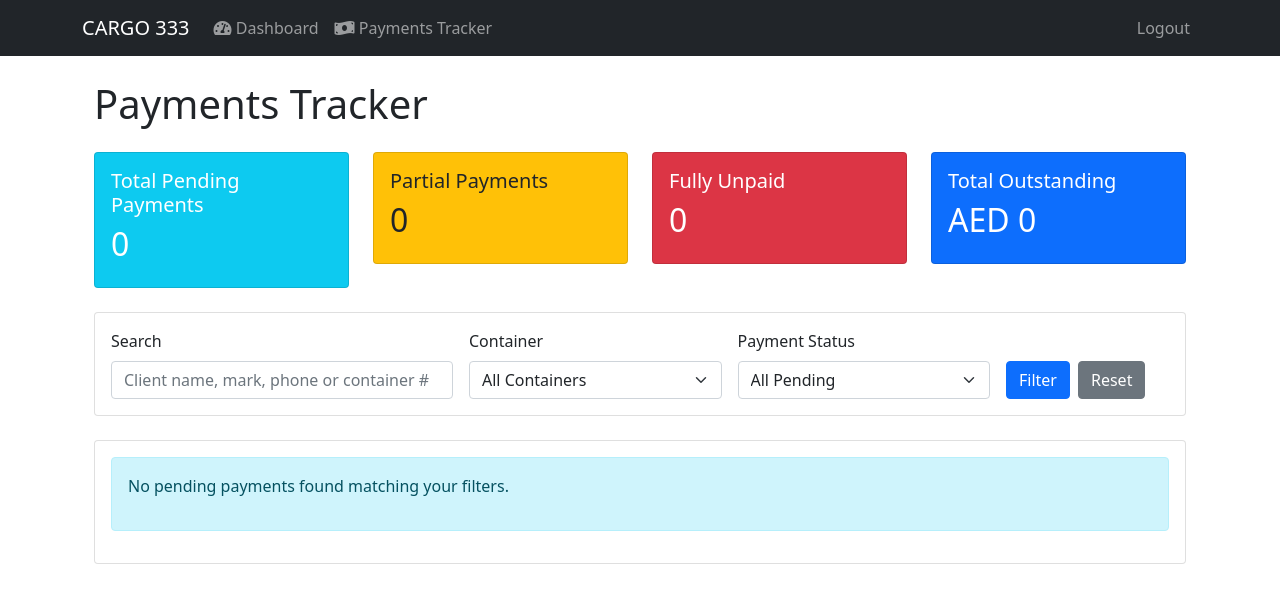
After one commit to Cargos333/cargo333, a Flask app: page /payments-tracker in a window 1280 px wide. The commit adds this page. Shown: the top 603 px of the page. Run offline with Flask 3, Linux system fonts and the light colour scheme; a user stored in the database is signed in; tables that the repository leaves empty hold one stand-in row (values such as "Sample post").

Commit message:
first commit

```diff
--- a/app.py
+++ b/app.py
@@ -955,6 +955,129 @@ def get_shipment_details(id):
     except Exception as e:
         return jsonify({'error': str(e)}), 500
 
+@app.route('/payments-tracker')
+@login_required
+def payments_tracker():
+    """Page to track clients with unpaid or partially paid shipments in delivered containers"""
+
+    # Get filters from query parameters
+    container_filter = request.args.get('container', '')
+    payment_filter = request.args.get('payment_status', '')
+    search_query = request.args.get('search', '').strip()
+
+    # Base query to get unpaid or partially paid shipments from DELIVERED containers only
+    query = db.session.query(
+        Shipment, Client, Container
+    ).join(
+        Client, Shipment.client_id == Client.id
+    ).join(
+        Container, Shipment.container_id == Container.id
+    ).filter(
+        Container.status == 'delivered',  # Only show delivered containers
+        Shipment.payment_status.in_(['unpaid', 'partial'])
+    )
+
+    # Apply filters if provided
+    if container_filter:
+        query = query.filter(Container.id == container_filter)
+
+    if payment_filter:
+        query = query.filter(Shipment.payment_status == payment_filter)
+
+    if search_query:
+        query = query.filter(
+            db.or_(
+                Client.name.ilike(f'%{search_query}%'),
+                Client.mark.ilike(f'%{search_query}%'),
+                Client.phone.ilike(f'%{search_query}%'),
+                Container.container_number.ilike(f'%{search_query}%')
+            )
+        )
+
+    # Get all results
+    results = query.order_by(Container.id, Client.name).all()
+
+    # Get all containers for the filter dropdown - only delivered ones
+    containers = Container.query.filter_by(status='delivered').order_by(
+        Container.id.desc()
+    ).all()
+
+    # Calculate statistics
+    total_unpaid = sum([(s.price + s.extra_charge - (s.paid_amount or 0)) for s, c, cont in results])
+    total_items = len(results)
+    unpaid_count = len([s for s, c, cont in results if s.payment_status == 'unpaid'])
+    partial_count = len([s for s, c, cont in results if s.payment_status == 'partial'])
+
+    return render_template(
+        'payments_tracker.html',
+        results=results,
+        containers=containers,
+        container_filter=container_filter,
+        payment_filter=payment_filter,
+        search_query=search_query,
+        total_unpaid=total_unpaid,
+        total_items=total_items,
+        unpaid_count=unpaid_count,
+        partial_count=partial_count
+    )
+
+@app.route('/shipment/<int:id>/mark-as-paid', methods=['POST'])
+@login_required
+def mark_shipment_paid(id):
+    """Mark a shipment as paid from the payments tracker"""
+    try:
+        shipment = Shipment.query.get_or_404(id)
+
+        # Set payment status to paid and update paid_amount
+        shipment.payment_status = 'paid'
+        shipment.paid_amount = shipment.price + shipment.extra_charge
+
+        db.session.commit()
+        flash(f'Payment for client {shipment.client.mark} has been marked as paid', 'success')
+    except Exception as e:
+        db.session.rollback()
+        flash(f'Error updating payment status: {str(e)}', 'danger')
+
+    # Return to payments tracker with original filters
+    return redirect(request.referrer or url_for('payments_tracker'))
+
+@app.route('/shipment/<int:id>/update-partial-payment', methods=['POST'])
+@login_required
+def update_partial_payment(id):
+    """Update partial payment amount for a shipment"""
+    try:
+        shipment = Shipment.query.get_or_404(id)
+
+        # Get the new paid amount from form
+        paid_amount = float(request.form.get('paid_amount', 0))
+        total_amount = shipment.price + shipment.extra_charge
+
+        # Validate the amount (must be between 0 and total price)
+        if paid_amount < 0 or paid_amount > total_amount:
+            flash('Invalid payment amount', 'danger')
+            return redirect(request.referrer or url_for('payments_tracker'))
+
+        # Update payment status based on amount
+        if paid_amount == 0:
+            shipment.payment_status = 'unpaid'
+        elif paid_amount >= total_amount:
+            shipment.payment_status = 'paid'
+            shipment.paid_amount = total_amount
+        else:
+            shipment.payment_status = 'partial'
+            shipment.paid_amount = paid_amount
+
+        db.session.commit()
+        flash(f'Payment for client {shipment.client.mark} has been updated', 'success')
+    except ValueError:
+        flash('Please enter a valid payment amount', 'danger')
+    except Exception as e:
+        db.session.rollback()
+        flash(f'Error updating payment: {str(e)}', 'danger')
+
+    # Return to payments tracker with original filters
+    return redirect(request.referrer or url_for('payments_tracker'))
+
 if __name__ == '__main__':
     with app.app_context():
         db.create_all()
--- a/templates/base.html
+++ b/templates/base.html
@@ -19,30 +19,47 @@
                     {% if current_user.is_authenticated %}
                     {% if current_user.role != 'Manager' %}
                     <li class="nav-item">
-                        <a class="nav-link" href="/">Dashboard</a>
+                        <a class="nav-link" href="/">
+                            <i class="fas fa-tachometer-alt"></i> Dashboard
+                        </a>
                     </li>
                     {% endif %}
                     {% if current_user.role == 'Admin' or current_user.role == 'Secretary' %}
                     <li class="nav-item">
-                        <a class="nav-link" href="{{ url_for('add_container') }}">Add Container</a>
+                        <a class="nav-link" href="{{ url_for('add_container') }}">
+                            <i class="fas fa-plus"></i> Add Container
+                        </a>
                     </li>
                     <li class="nav-item">
-                        <a class="nav-link" href="{{ url_for('clients') }}">Clients</a>
+                        <a class="nav-link" href="{{ url_for('clients') }}">
+                            <i class="fas fa-edit"></i> Clients
+                        </a>
                     </li>
                     {% endif %}
                     {% if current_user.role == 'Admin' or current_user.role == 'Manager' %}
                     <li class="nav-item">
-                        <a class="nav-link" href="{{ url_for('container_search') }}">Container Search</a>
+                        <a class="nav-link" href="{{ url_for('container_search') }}">
+                            <i class="fas fa-search"></i> Container Search
+                        </a>
                     </li>
                     {% endif %}
                     {% if current_user.role == 'Admin' %}
                     <li class="nav-item">
-                        <a class="nav-link" href="{{ url_for('history') }}">History</a>
+                        <a class="nav-link" href="{{ url_for('history') }}">
+                            <i class="fas fa-history"></i> History
+                        </a>
                     </li>
                     <li class="nav-item">
-                        <a class="nav-link" href="{{ url_for('employees') }}">Employees</a>
+                        <a class="nav-link" href="{{ url_for('employees') }}">
+                            <i class="fas fa-users"></i> Employees
+                        </a>
                     </li>
                     {% endif %}
+                    <li class="nav-item">
+                        <a class="nav-link" href="{{ url_for('payments_tracker') }}">
+                            <i class="fas fa-money-bill-wave"></i> Payments Tracker
+                        </a>
+                    </li>
                     </ul>
                     <ul class="navbar-nav">
                         <li class="nav-item">
--- /dev/null
+++ b/templates/payments_tracker.html
@@ -0,0 +1,228 @@
+{% extends "base.html" %}
+{% block content %}
+<div class="container">
+    <h1 class="mb-4">Payments Tracker</h1>
+
+    <!-- Statistics Cards -->
+    <div class="row mb-4">
+        <div class="col-md-3">
+            <div class="card bg-info text-white">
+                <div class="card-body">
+                    <h5 class="card-title">Total Pending Payments</h5>
+                    <h2>{{ total_items }}</h2>
+                </div>
+            </div>
+        </div>
+        <div class="col-md-3">
+            <div class="card bg-warning text-dark">
+                <div class="card-body">
+                    <h5 class="card-title">Partial Payments</h5>
+                    <h2>{{ partial_count }}</h2>
+                </div>
+            </div>
+        </div>
+        <div class="col-md-3">
+            <div class="card bg-danger text-white">
+                <div class="card-body">
+                    <h5 class="card-title">Fully Unpaid</h5>
+                    <h2>{{ unpaid_count }}</h2>
+                </div>
+            </div>
+        </div>
+        <div class="col-md-3">
+            <div class="card bg-primary text-white">
+                <div class="card-body">
+                    <h5 class="card-title">Total Outstanding</h5>
+                    <h2>AED {{ total_unpaid|format_number }}</h2>
+                </div>
+            </div>
+        </div>
+    </div>
+
+    <!-- Filters -->
+    <div class="card mb-4">
+        <div class="card-body">
+            <form method="GET" action="{{ url_for('payments_tracker') }}" class="row g-3">
+                <div class="col-md-4">
+                    <label for="search" class="form-label">Search</label>
+                    <input type="text" class="form-control" id="search" name="search"
+                           placeholder="Client name, mark, phone or container #" value="{{ search_query }}">
+                </div>
+                <div class="col-md-3">
+                    <label for="container" class="form-label">Container</label>
+                    <select class="form-select" id="container" name="container">
+                        <option value="">All Containers</option>
+                        {% for container in containers %}
+                            <option value="{{ container.id }}" {% if container_filter == container.id|string %}selected{% endif %}>
+                                #{{ container.container_number }}
+                                {% if container.status == 'delivered' %}(Delivered){% endif %}
+                            </option>
+                        {% endfor %}
+                    </select>
+                </div>
+                <div class="col-md-3">
+                    <label for="payment_status" class="form-label">Payment Status</label>
+                    <select class="form-select" id="payment_status" name="payment_status">
+                        <option value="">All Pending</option>
+                        <option value="partial" {% if payment_filter == 'partial' %}selected{% endif %}>Partial</option>
+                        <option value="unpaid" {% if payment_filter == 'unpaid' %}selected{% endif %}>Unpaid</option>
+                    </select>
+                </div>
+                <div class="col-md-2 d-flex align-items-end">
+                    <button type="submit" class="btn btn-primary me-2">Filter</button>
+                    <a href="{{ url_for('payments_tracker') }}" class="btn btn-secondary">Reset</a>
+                </div>
+            </form>
+        </div>
+    </div>
+
+    <!-- Results Table -->
+    <div class="card">
+        <div class="card-body">
+            {% if results %}
+                <div class="table-responsive">
+                    <table class="table table-striped">
+                        <thead>
+                            <tr>
+                                <th>Container</th>
+                                <th>Status</th>
+                                <th>Client Mark</th>
+                                <th>Client Name</th>
+                                <th>Phone</th>
+                                <th>Volume</th>
+                                <th>Total Price</th>
+                                <th>Payment Status</th>
+                                <th>Paid Amount</th>
+                                <th>Remaining</th>
+                                <th>Actions</th>
+                            </tr>
+                        </thead>
+                        <tbody>
+                            {% for shipment, client, container in results %}
+                                {% set total_price = shipment.price + shipment.extra_charge %}
+                                {% set remaining = total_price - (shipment.paid_amount or 0) %}
+                                <tr>
+                                    <td>
+                                        <a href="{{ url_for('container_details', id=container.id) }}">
+                                            {{ container.container_number }}
+                                        </a>
+                                    </td>
+                                    <td>
+                                        {% if container.status == 'delivered' %}
+                                            <span class="badge bg-secondary">Delivered</span>
+                                        {% else %}
+                                            <span class="badge bg-success">Active</span>
+                                        {% endif %}
+                                    </td>
+                                    <td>{{ client.mark }}</td>
+                                    <td>{{ client.name }}</td>
+                                    <td>{{ client.phone }}</td>
+                                    <td>{{ shipment.volume }} m³</td>
+                                    <td>AED {{ total_price|format_number }}</td>
+                                    <td>
+                                        {% if shipment.payment_status == 'partial' %}
+                                            <span class="badge bg-warning text-dark">Partial</span>
+                                        {% else %}
+                                            <span class="badge bg-danger">Unpaid</span>
+                                        {% endif %}
+                                    </td>
+                                    <td>AED {{ (shipment.paid_amount or 0)|format_number }}</td>
+                                    <td>AED {{ remaining|format_number }}</td>
+                                    <td>
+                                        <div class="btn-group">
+                                            <button type="button" class="btn btn-success btn-sm"
+                                                    onclick="confirmMarkAsPaid({{ shipment.id }}, '{{ client.mark }}')">
+                                                <i class="fas fa-check"></i> Mark Paid
+                                            </button>
+                                            <button type="button" class="btn btn-warning btn-sm"
+                                                    data-bs-toggle="modal"
+                                                    data-bs-target="#partialPaymentModal"
+                                                    onclick="setupPartialPayment({{ shipment.id }}, '{{ client.mark }}', {{ total_price }}, {{ shipment.paid_amount or 0 }})">
+                                                <i class="fas fa-dollar-sign"></i> Update
+                                            </button>
+                                        </div>
+                                    </td>
+                                </tr>
+                            {% endfor %}
+                        </tbody>
+                    </table>
+                </div>
+            {% else %}
+                <div class="alert alert-info">
+                    <p>No pending payments found matching your filters.</p>
+                </div>
+            {% endif %}
+        </div>
+    </div>
+
+    <!-- Modals -->
+    <!-- Partial Payment Modal -->
+    <div class="modal fade" id="partialPaymentModal" tabindex="-1" aria-labelledby="partialPaymentModalLabel" aria-hidden="true">
+        <div class="modal-dialog">
+            <div class="modal-content">
+                <div class="modal-header">
+                    <h5 class="modal-title" id="partialPaymentModalLabel">Update Payment</h5>
+                    <button type="button" class="btn-close" data-bs-dismiss="modal" aria-label="Close"></button>
+                </div>
+                <form id="partialPaymentForm" method="POST">
+                    <div class="modal-body">
+                        <div class="mb-3">
+                            <p>Update payment for client: <strong id="clientMarkDisplay"></strong></p>
+                            <p>Total price: <strong id="totalPriceDisplay"></strong></p>
+                        </div>
+                        <div class="mb-3">
+                            <label for="paid_amount" class="form-label">Paid Amount</label>
+                            <input type="number" class="form-control" id="paid_amount" name="paid_amount"
+                                   min="0" step="0.01" required>
+                        </div>
+                        <div class="mb-3">
+                            <label for="remaining_amount" class="form-label">Remaining Amount</label>
+                            <input type="number" class="form-control" id="remaining_amount" readonly>
+                        </div>
+                    </div>
+                    <div class="modal-footer">
+                        <button type="button" class="btn btn-secondary" data-bs-dismiss="modal">Cancel</button>
+                        <button type="submit" class="btn btn-primary">Update Payment</button>
+                    </div>
+                </form>
+            </div>
+        </div>
+    </div>
+
+    <!-- Mark As Paid Form (Hidden) -->
+    <form id="markAsPaidForm" method="POST" style="display:none;"></form>
+</div>
+
+<script>
+    function confirmMarkAsPaid(shipmentId, clientMark) {
+        if (confirm(`Are you sure you want to mark the payment for client ${clientMark} as fully paid?`)) {
+            const form = document.getElementById('markAsPaidForm');
+            form.action = `/shipment/${shipmentId}/mark-as-paid`;
+            form.submit();
+        }
+    }
+
+    function setupPartialPayment(shipmentId, clientMark, totalPrice, paidAmount) {
+        // Set up the modal with shipment information
+        document.getElementById('clientMarkDisplay').textContent = clientMark;
+        document.getElementById('totalPriceDisplay').textContent = `AED ${totalPrice.toLocaleString()}`;
+
+        const paidInput = document.getElementById('paid_amount');
+        const remainingInput = document.getElementById('remaining_amount');
+
+        paidInput.value = paidAmount;
+        paidInput.max = totalPrice;
+        remainingInput.value = totalPrice - paidAmount;
+
+        // Update remaining amount when paid amount changes
+        paidInput.addEventListener('input', function() {
+            const paid = parseFloat(this.value) || 0;
+            remainingInput.value = Math.max(0, totalPrice - paid).toFixed(2);
+        });
+
+        // Set form action
+        const form = document.getElementById('partialPaymentForm');
+        form.action = `/shipment/${shipmentId}/update-partial-payment`;
+    }
+</script>
+{% endblock %}
```
Also changed, not shown: README.md.
